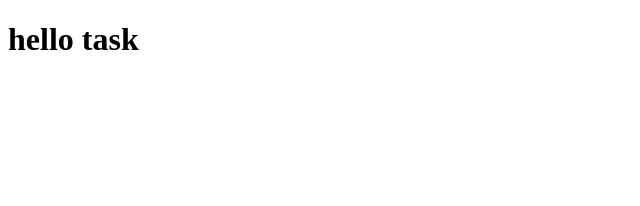
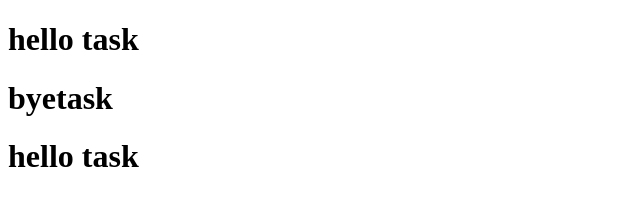
Before and after one commit to jegadeeshmanit/task, a plain HTML site: page index.html in a window 1280 px wide. Shown: the whole page, without its empty margins (0-640 px from the left). Drawn offline with Linux system fonts and the light colour scheme.

Commit message:
Update index.html

```diff
--- a/index.html
+++ b/index.html
@@ -7,5 +7,8 @@
 </head>
 <body>
     <h1>hello task</h1>
+      <h1>byetask</h1>
+      <h1>hello task</h1>
+
 </body>
 </html>
```
